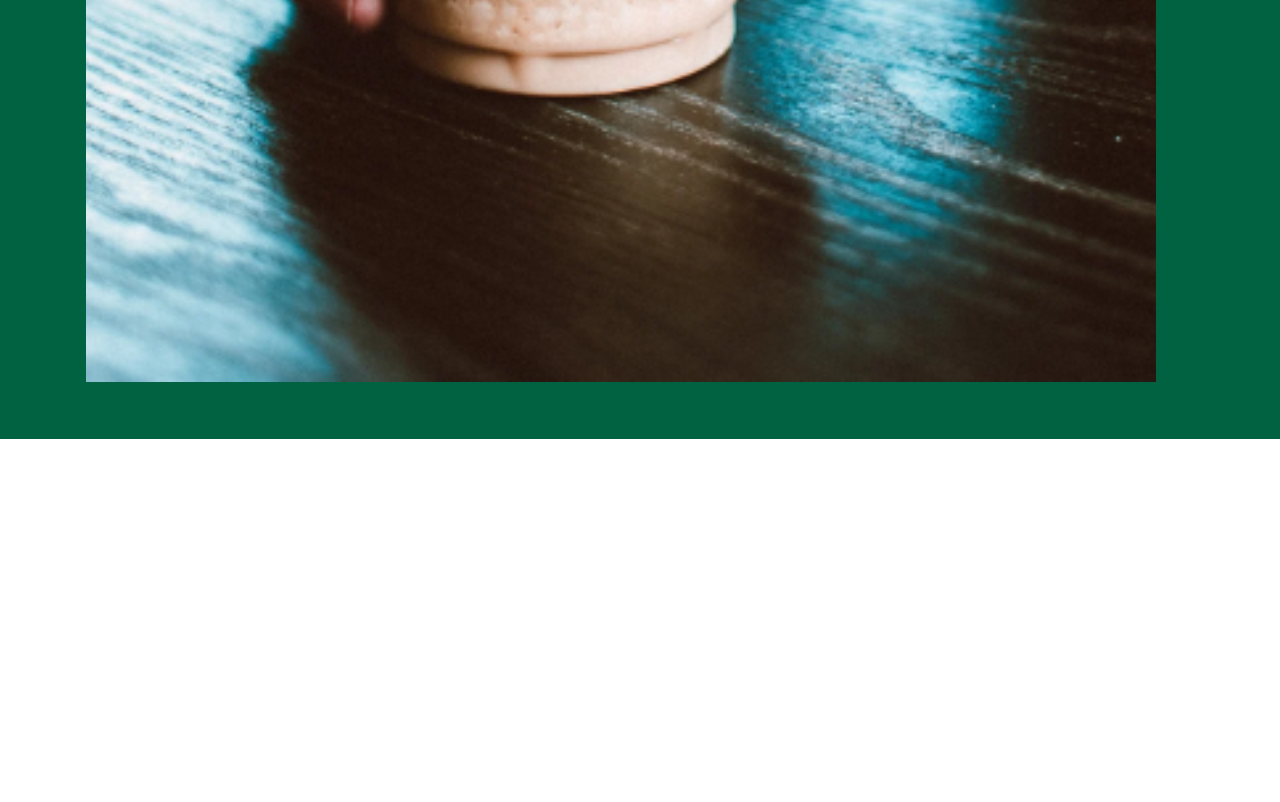
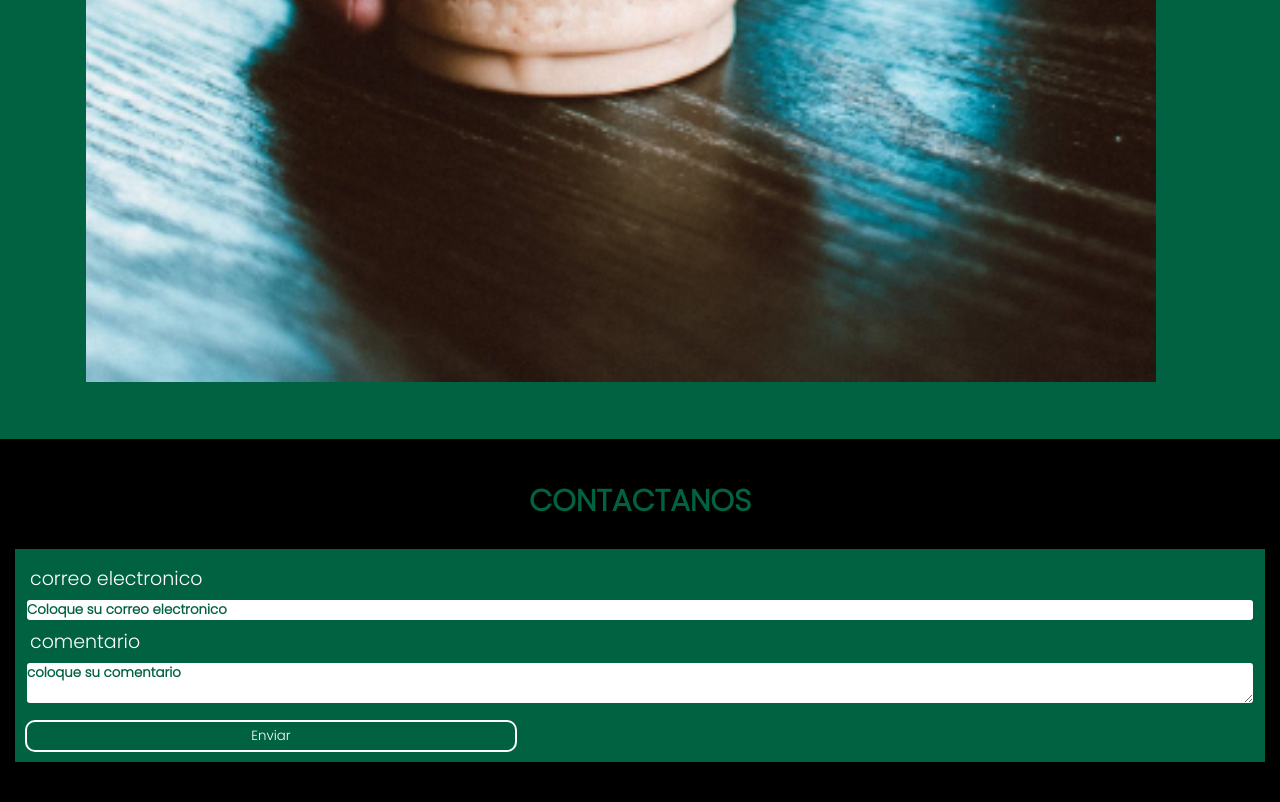
Before and after one commit to LucaAnconetani/Starbucks-Git, a plain HTML site: page index.html in a window 1280 px wide. Shown: the part 5294-6096 px from the top of the page. Before the commit the page ends 5733 px from the top, so only its background shows below. Drawn offline with nearby package versions, Linux system fonts and the light colour scheme.

Commit message:
contactohtml&css

```diff
--- a/index.html
+++ b/index.html
@@ -60,4 +60,27 @@
 				<img class="gallery__img" src="./image/gallery-3.png" alt="gallery" />
 			</div>
 		</div>
+        <div class="contact">
+			<h2 class="contact__title">Contactanos</h2>
+			<form class="contact__information">
+				<div class="contact__containerInfo">
+					<label class="contact__label" for="email">correo electronico</label>
+					<input
+						class="contact__form"
+						type="email"
+						name="email"
+						placeholder="Coloque su correo electronico"
+						required
+					/>
+					<label class="contact__label" for="coment">comentario</label>
+					<textarea
+						class="contact__form"
+						name="coment"
+						placeholder="coloque su comentario"
+						required
+					></textarea>
+					<button class="contact__button">Enviar</button>
+				</div>
+			</form>
+		</div>
     </body>
--- a/style.css
+++ b/style.css
@@ -94,3 +94,60 @@ img {
 	padding: var(--padding-block);
 	margin: 0px 10px 0px 10px;
 }
+.contact {
+	background: black;
+	color: var(--color-icons);
+	padding: 40px 15px;
+}
+
+.contact__title {
+	display: flex;
+	justify-content: center;
+	color: var(--bg-header);
+	font-size: 30px;
+	text-transform: uppercase;
+}
+
+.contact__information {
+	background: var(--bg-header);
+	width: 100%;
+	margin: 25px auto 0;
+}
+
+.contact__form {
+	padding: 5px 5pxs;
+	border-radius: 5px;
+	border: 2px solid var(--bg-header);
+}
+
+.contact__containerInfo {
+	display: flex;
+	flex-direction: column;
+	padding: 10px;
+}
+
+.contact__label {
+	font-size: 19px;
+	margin: 5px;
+}
+
+.contact__form:focus {
+	background: black;
+	color: white;
+	border: 2px solid yellow;
+}
+
+.contact__form::placeholder {
+	color: var(--bg-header);
+	font-weight: bold;
+}
+
+.contact__button {
+	background: transparent;
+	border: 2px solid var(--color-icons);
+	color: var(--color-icons);
+	margin-top: 15px;
+	border-radius: 10px;
+	padding: 4px 10px;
+	width: 40%;
+}
```
